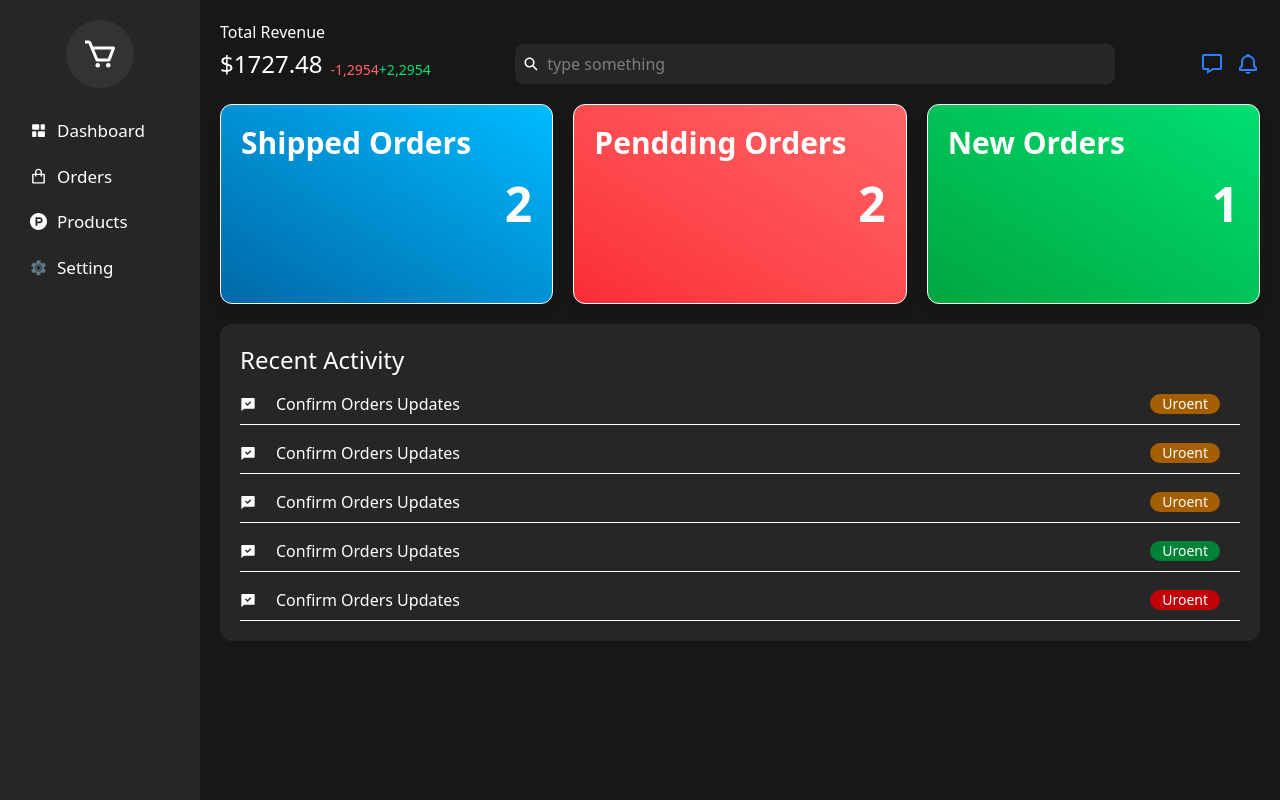
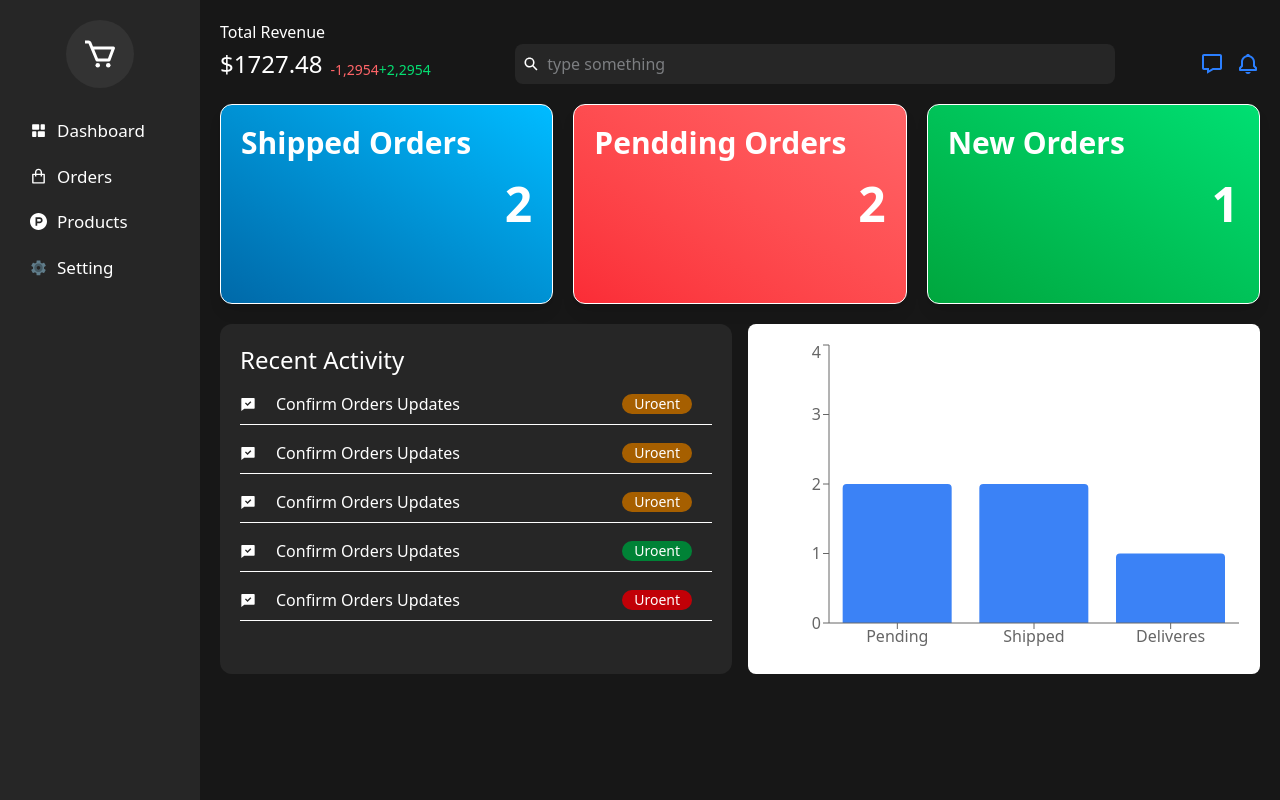
Before and after one commit to abniyou-dev/dashboard-app, a React (Vite) app: page / in a window 1280 px wide. Built offline with nearby package versions, Linux system fonts and the light colour scheme.

Commit message:
setting up the chart for orders

```diff
--- a/package.json
+++ b/package.json
@@ -16,6 +16,7 @@
     "react-dom": "^19.2.0",
     "react-icons": "^5.5.0",
     "react-router-dom": "^7.11.0",
+    "recharts": "^3.6.0",
     "tailwindcss": "^4.1.18"
   },
   "devDependencies": {
--- a/src/pages/Home.jsx
+++ b/src/pages/Home.jsx
@@ -4,6 +4,7 @@ import DashboardHeader from "../components/DashboardHeader";
 import { RiChatCheckFill } from "react-icons/ri";
 import { DashNumbers } from "../data/DashData";
 import { ordersData } from "../data/OrdersData";
+import { Bar, BarChart, ResponsiveContainer, Tooltip, XAxis, YAxis } from "recharts";
 
 function Home() {
   // download the json-server package
@@ -12,14 +13,20 @@ function Home() {
   // run the json server
   // json-server --watch db.json --port 5000
 
+
   const DashData = DashNumbers();
+  let pendding, shipped, delivered;
 
-    let pendding, shipped, delivered;
+  const ordData = [
+    {name : "Pending", value : ordersData.filter(or => or.status === "pending").length},
+    {name : "Shipped", value : ordersData.filter(or => or.status === "shipped").length},
+    {name : "Deliveres", value : ordersData.filter(or => or.status === "delivered").length},
+  ]
 
   const getdata = () => {
-     pendding = ordersData.filter(or => or.status === "pending");
-     shipped = ordersData.filter(or => or.status === "shipped");
-     delivered = ordersData.filter(or => or.status === "delivered");
+     pendding = ordersData.filter(or => or.status === "pending").length;
+     shipped = ordersData.filter(or => or.status === "shipped").length;
+     delivered = ordersData.filter(or => or.status === "delivered").length;
   }
 
   getdata();
@@ -50,7 +57,7 @@ function Home() {
             </div>
             <div
               className="flex items-center justify-center">
-              <span className="text-5xl font-extrabold  ">{pendding.length}</span>
+              <span className="text-5xl font-extrabold  ">{pendding}</span>
             </div>
           </div>
           <div
@@ -61,7 +68,7 @@ function Home() {
             </div>
             <div
               className="flex items-center justify-center">
-              <span className="text-5xl font-extrabold  ">{pendding.length}</span>
+              <span className="text-5xl font-extrabold  ">{pendding}</span>
             </div>
           </div>
           <div
@@ -72,7 +79,7 @@ function Home() {
             </div>
             <div
               className="flex items-center justify-center">
-              <span className="text-5xl font-extrabold  ">{delivered.length}</span>
+              <span className="text-5xl font-extrabold  ">{delivered}</span>
             </div>
           </div>
 
@@ -81,7 +88,7 @@ function Home() {
 
         {/* main content  */}
       <div
-        className="grid grid-cols-[repeat(auto-fit,minmax(400px,1fr))]">
+        className="grid grid-cols-[repeat(auto-fit,minmax(400px,1fr))] gap-4">
 
         <div
           className="bg-neutral-800 p-5 rounded-xl space-y-2 ">
@@ -134,6 +141,17 @@ function Home() {
 
         </div>
 
+        <div  className="w-full bg-white rounded-lg p-4 min-h-[350px]">
+          <ResponsiveContainer width={"100%"} height={"100%"}>
+            <BarChart data={ordData}>
+              <XAxis dataKey={"name"} />
+              <YAxis allowDecimals={false} />
+              <Tooltip />
+              <Bar dataKey={"value"} radius={[4, 4, 0, 0]} fill="#3b82f6" />
+            </BarChart>
+          </ResponsiveContainer>
+        </div>
+
       </div>
       </div>
 
```
Also changed, not shown: 1 other file (tests, documents, lock files or other folders).
